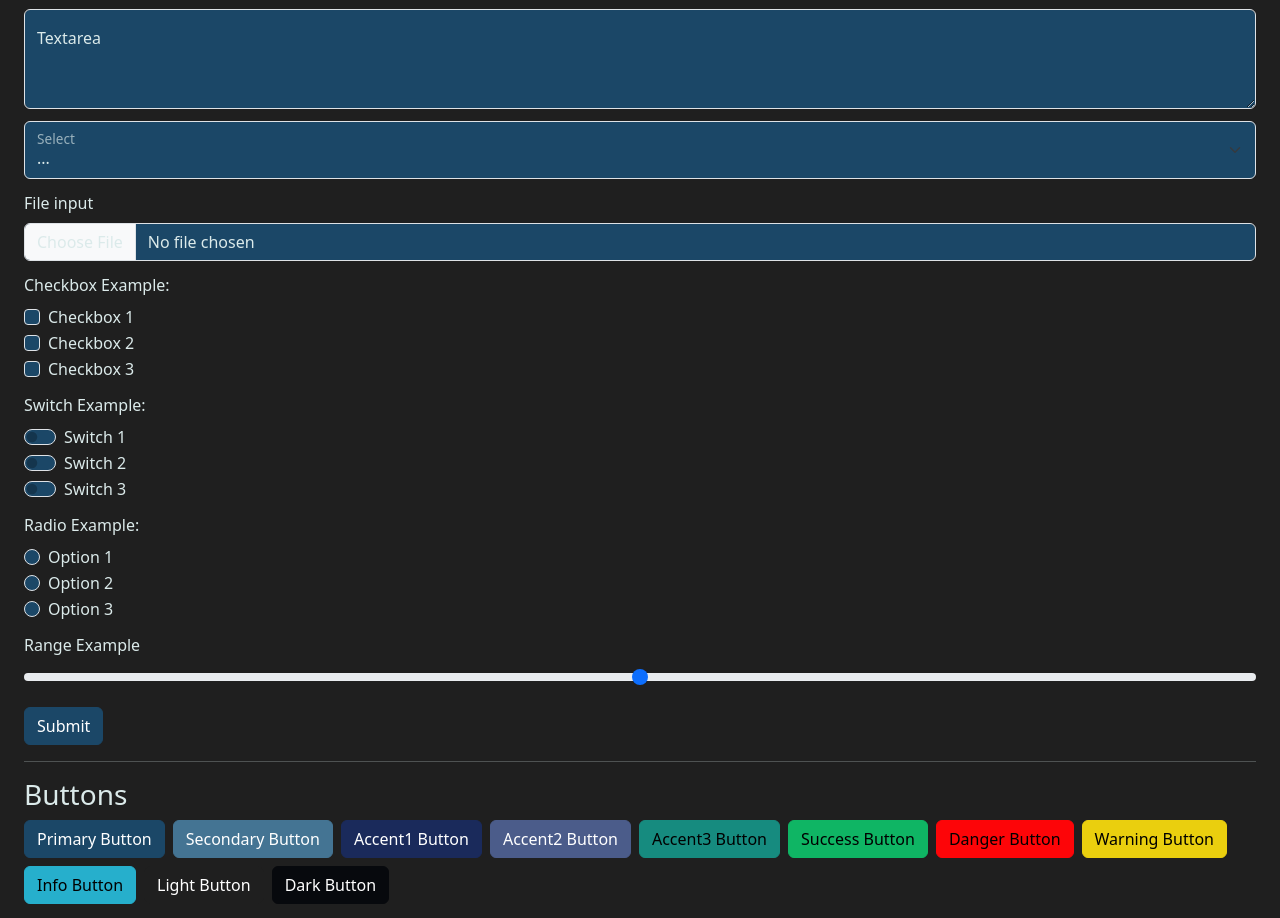
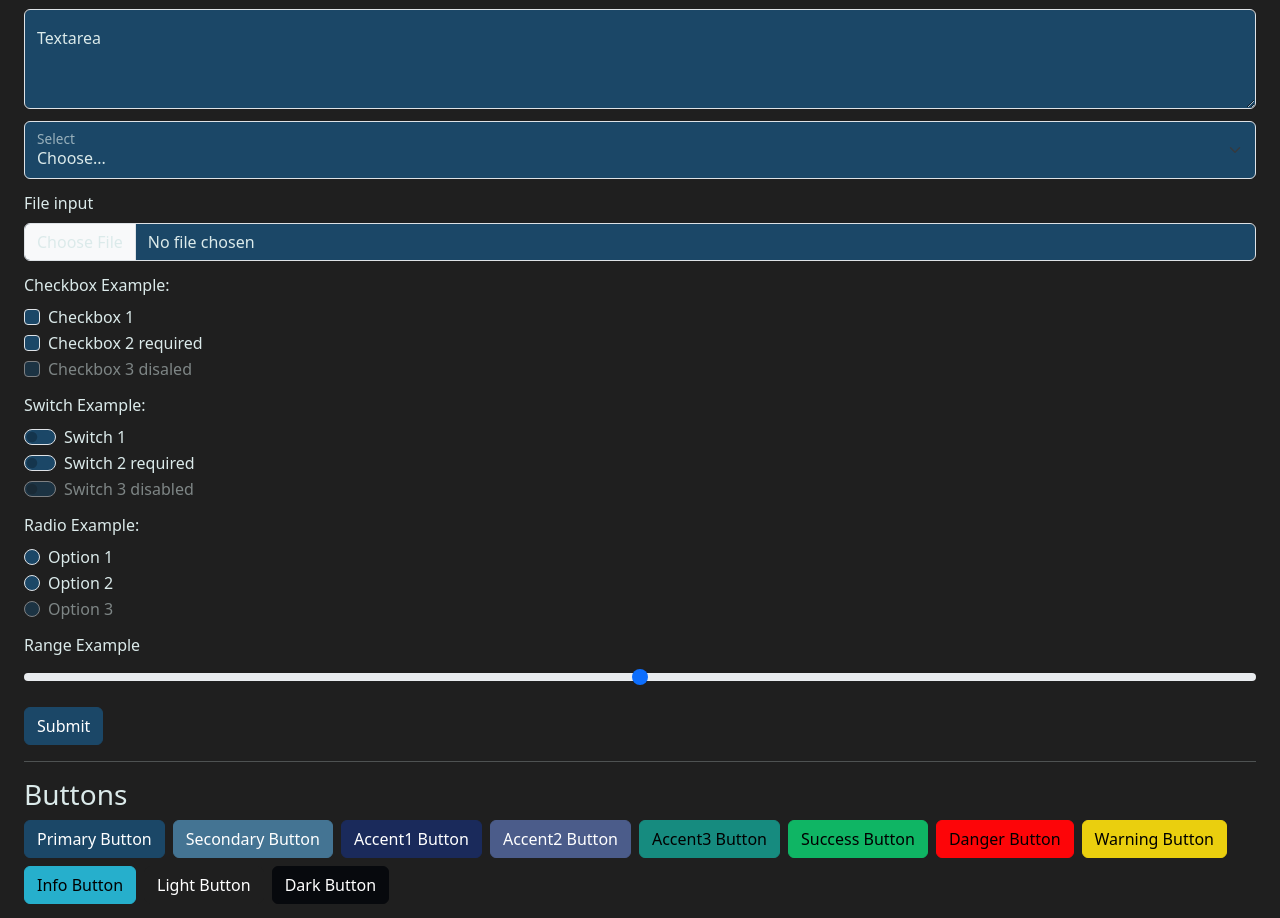
Before and after one commit to giova239/portfolio, a React (Create React App) app: page /uikit in a window 1280 px wide. Shown: the part 1400-2318 px from the top of the page. Built offline with nearby package versions, Linux system fonts and the light colour scheme.

Commit message:
add form validation

```diff
--- a/src/components/pages/uikit/sections/formsSection.jsx
+++ b/src/components/pages/uikit/sections/formsSection.jsx
@@ -1,16 +1,31 @@
-import React from "react";
+import React, { useState } from "react";
 import { Button, Form } from "react-bootstrap";
 
 function FormsSection() {
+  const [validated, setValidated] = useState(false);
+
+  const handleSubmit = (event) => {
+    const form = event.currentTarget;
+    if (form.checkValidity() === false) {
+      event.preventDefault();
+      event.stopPropagation();
+    }
+
+    setValidated(true);
+  };
+
   return (
     <>
       <h3 className="mt-4">Forms</h3>
-      <Form>
+      <Form noValidate validated={validated} onSubmit={handleSubmit}>
         {/* Email Input */}
         <Form.Group controlId="formEmail" className="mt-3">
           <Form.Floating>
             <Form.Control type="email" placeholder=" " required />
             <Form.Label>Email</Form.Label>
+            <Form.Control.Feedback type="invalid">
+              Please provide a valid email.
+            </Form.Control.Feedback>
           </Form.Floating>
         </Form.Group>
 
@@ -19,6 +34,9 @@ function FormsSection() {
           <Form.Floating>
             <Form.Control type="password" placeholder=" " required />
             <Form.Label>Password</Form.Label>
+            <Form.Control.Feedback type="invalid">
+              Please provide a password.
+            </Form.Control.Feedback>
           </Form.Floating>
         </Form.Group>
 
@@ -32,6 +50,9 @@ function FormsSection() {
               required
             />
             <Form.Label>Textarea</Form.Label>
+            <Form.Control.Feedback type="invalid">
+              Please provide a valid response.
+            </Form.Control.Feedback>
           </Form.Floating>
         </Form.Group>
 
@@ -39,12 +60,15 @@ function FormsSection() {
         <Form.Group controlId="formSelect" className="mt-3">
           <Form.Floating>
             <Form.Select required>
-              <option value="">...</option>
+              <option value="">Choose...</option>
               <option value="option1">Option 1</option>
               <option value="option2">Option 2</option>
               <option value="option3">Option 3</option>
             </Form.Select>
             <Form.Label>Select</Form.Label>
+            <Form.Control.Feedback type="invalid">
+              Please select an option.
+            </Form.Control.Feedback>
           </Form.Floating>
         </Form.Group>
 
@@ -52,22 +76,45 @@ function FormsSection() {
         <Form.Group controlId="formFile" className="mt-3">
           <Form.Label>File input</Form.Label>
           <Form.Control type="file" required />
+          <Form.Control.Feedback type="invalid">
+            Please upload a file.
+          </Form.Control.Feedback>
         </Form.Group>
 
         {/* Checkboxes */}
         <Form.Group controlId="formCheckbox" className="mt-3">
           <Form.Label>Checkbox Example:</Form.Label>
-          <Form.Check type="checkbox" label="Checkbox 1" />
-          <Form.Check type="checkbox" label="Checkbox 2" />
-          <Form.Check type="checkbox" label="Checkbox 3" />
+          <Form.Check type="checkbox" id="checkbox1" label="Checkbox 1" />
+          <Form.Check
+            type="checkbox"
+            id="checkbox2"
+            label="Checkbox 2 required"
+            required
+          />
+          <Form.Check
+            type="checkbox"
+            id="checkbox3"
+            label="Checkbox 3 disaled"
+            disabled
+          />
         </Form.Group>
 
         {/* Switches */}
         <Form.Group controlId="formSwitch" className="mt-3">
           <Form.Label>Switch Example:</Form.Label>
-          <Form.Check type="switch" label="Switch 1" />
-          <Form.Check type="switch" label="Switch 2" />
-          <Form.Check type="switch" label="Switch 3" />
+          <Form.Check type="switch" id="switch1" label="Switch 1" />
+          <Form.Check
+            type="switch"
+            id="switch2"
+            label="Switch 2 required"
+            required
+          />
+          <Form.Check
+            type="switch"
+            id="switch3"
+            label="Switch 3 disabled"
+            disabled
+          />
         </Form.Group>
 
         {/* Radios */}
@@ -78,18 +125,22 @@ function FormsSection() {
             label="Option 1"
             name="radioOptions"
             id="radio1"
+            required
           />
           <Form.Check
             type="radio"
             label="Option 2"
             name="radioOptions"
             id="radio2"
+            required
           />
           <Form.Check
             type="radio"
             label="Option 3"
             name="radioOptions"
             id="radio3"
+            required
+            disabled
           />
         </Form.Group>
 
```
